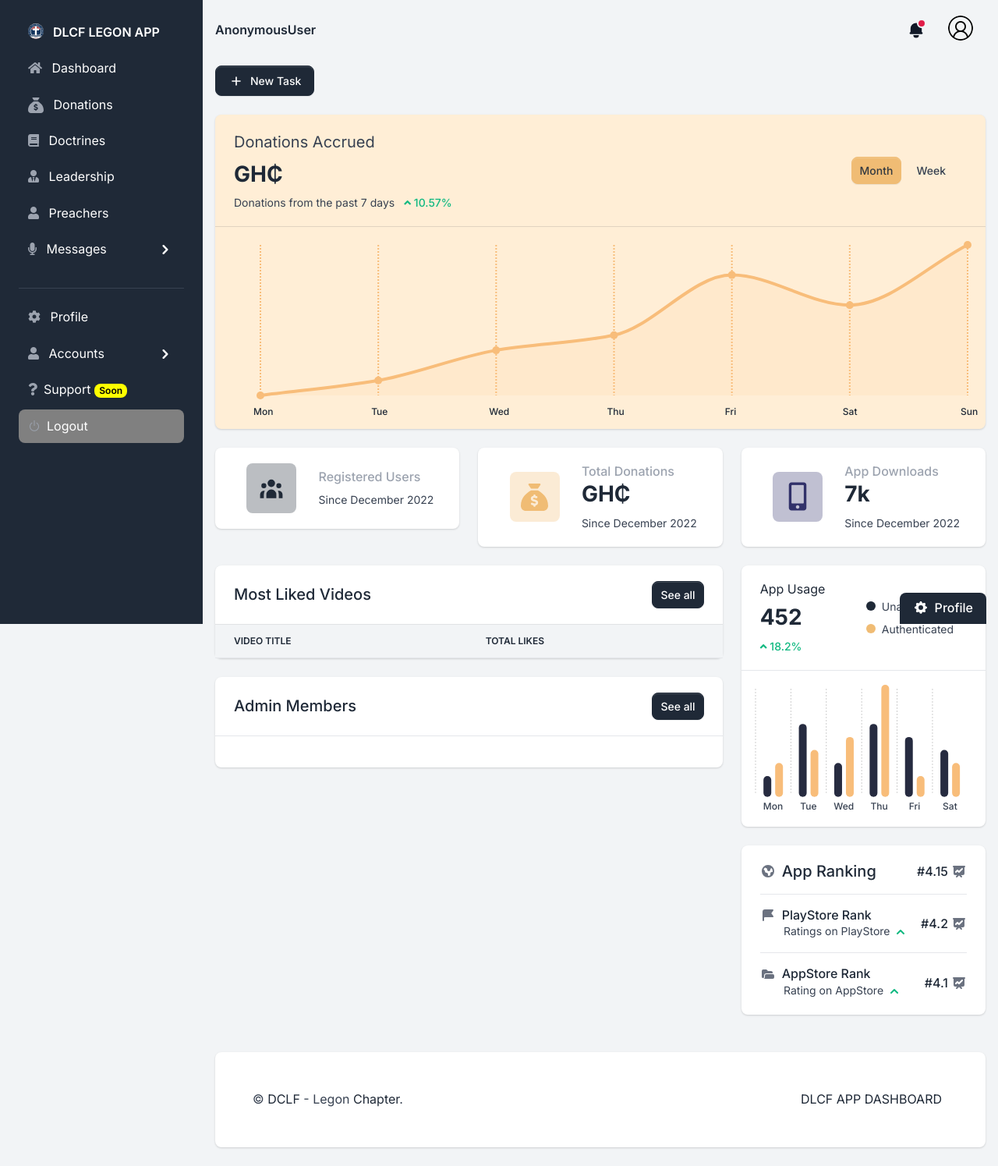
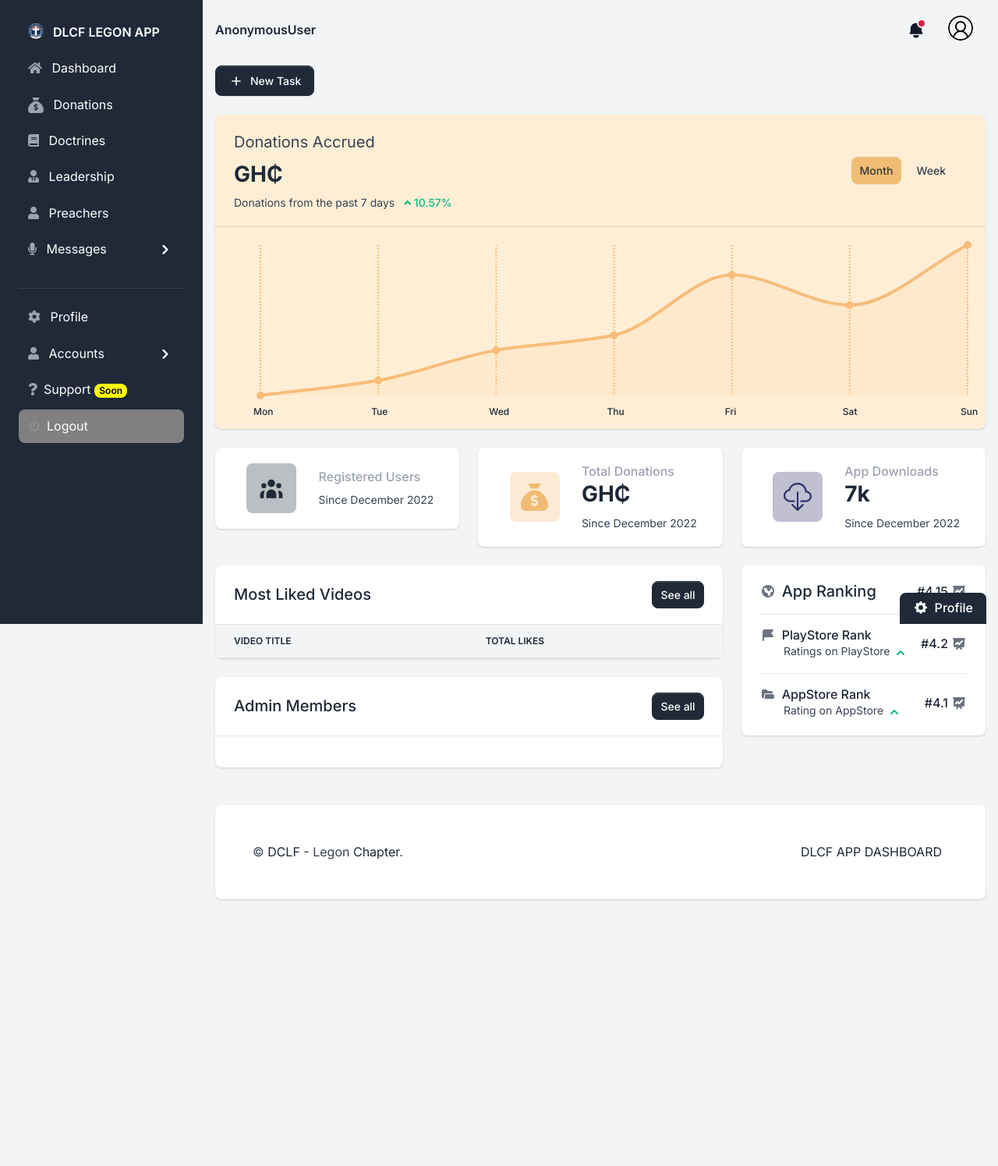
Before and after one commit to DCLF-LEGON/app_backend, a Django app: template core/dashboard/templates/dashboard/dashboard.html in a window 1280 px wide. Shown: the whole page at 78% size. After the commit the page ends 1154 px from the top, so only its background shows below. Run offline with Django 4.2, Linux system fonts and the light colour scheme; the template is opened without the code that fills it, so the values that code supplies are empty; some libraries are stand-ins or nearby versions.

Commit message:
Update dashboard.html

```diff
--- a/core/dashboard/templates/dashboard/dashboard.html
+++ b/core/dashboard/templates/dashboard/dashboard.html
@@ -157,7 +157,7 @@
                     <div
                         class="col-12 col-xl-5 text-xl-center mb-3 mb-xl-0 d-flex align-items-center justify-content-xl-center">
                         <div class="icon-shape icon-shape-tertiary rounded me-4 me-sm-0">
-                            <i class='fas fa-mobile-alt' style='font-size:36px'></i>
+                            <i class='bi bi-cloud-download' style='font-size:36px'></i>
                         </div>
                         <div class="d-sm-none">
                             <h2 class="fw-extrabold h5">App Downloads</h2>
@@ -259,33 +259,6 @@
         </div>
     </div>
     <div class="col-12 col-xl-4">
-        <div class="col-12 px-0 mb-4">
-            <div class="card border-0 shadow">
-                <div class="card-header d-flex flex-row align-items-center flex-0 border-bottom">
-                    <div class="d-block">
-                        <div class="h6 fw-normal text-gray mb-2">App Usage</div>
-                        <h2 class="h3 fw-extrabold">452</h2>
-                        <div class="small mt-2">
-                            <span class="fas fa-angle-up text-success"></span>
-                            <span class="text-success fw-bold">18.2%</span>
-                        </div>
-                    </div>
-                    <div class="d-block ms-auto">
-                        <div class="d-flex align-items-center text-end mb-2">
-                            <span class="dot rounded-circle bg-gray-800 me-2"></span>
-                            <span class="fw-normal small">Unauthenticated</span>
-                        </div>
-                        <div class="d-flex align-items-center text-end">
-                            <span class="dot rounded-circle bg-secondary me-2"></span>
-                            <span class="fw-normal small">Authenticated</span>
-                        </div>
-                    </div>
-                </div>
-                <div class="card-body p-2">
-                    <div class="ct-chart-ranking ct-golden-section ct-series-a"></div>
-                </div>
-            </div>
-        </div>
         <div class="col-12 px-0 mb-4">
             <div class="card border-0 shadow">
                 <div class="card-body">
```
